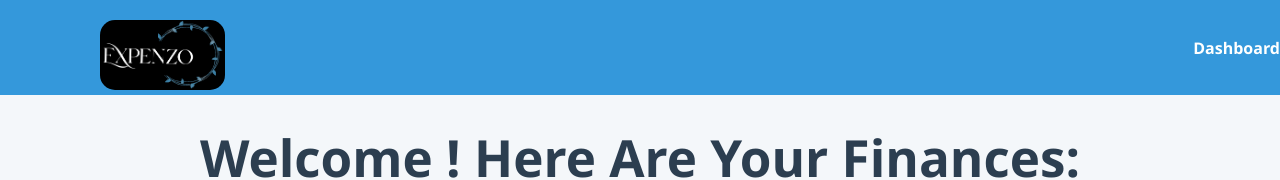
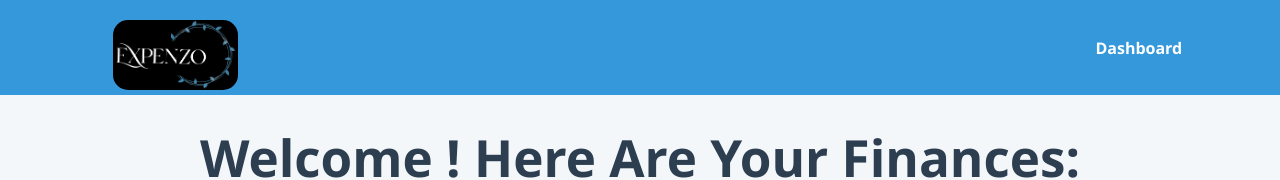
Before and after one commit to Thakki07/Expenzo, a React (Vite) app in the folder client/: page / in a window 1280 px wide. Shown: the top 180 px of the page. Built offline with nearby package versions, Linux system fonts and the light colour scheme; no server answers.

Commit message:
fifth commit

```diff
--- a/client/src/App.css
+++ b/client/src/App.css
@@ -24,7 +24,7 @@ html {
   justify-content: space-between;
   align-items: center;
   color: white;
-  width: 100%;
+  width: 98%;
   height: 75px;
 
 }
@@ -56,6 +56,7 @@ html {
   display: flex;
   align-items: left;
   gap: 15px;
+  margin-right: 85px;
 }
 
 .navbar a {
--- a/client/src/index.css
+++ b/client/src/index.css
@@ -11,6 +11,7 @@
   text-rendering: optimizeLegibility;
   -webkit-font-smoothing: antialiased;
   -moz-osx-font-smoothing: grayscale;
+
 }
 
 a {
```
